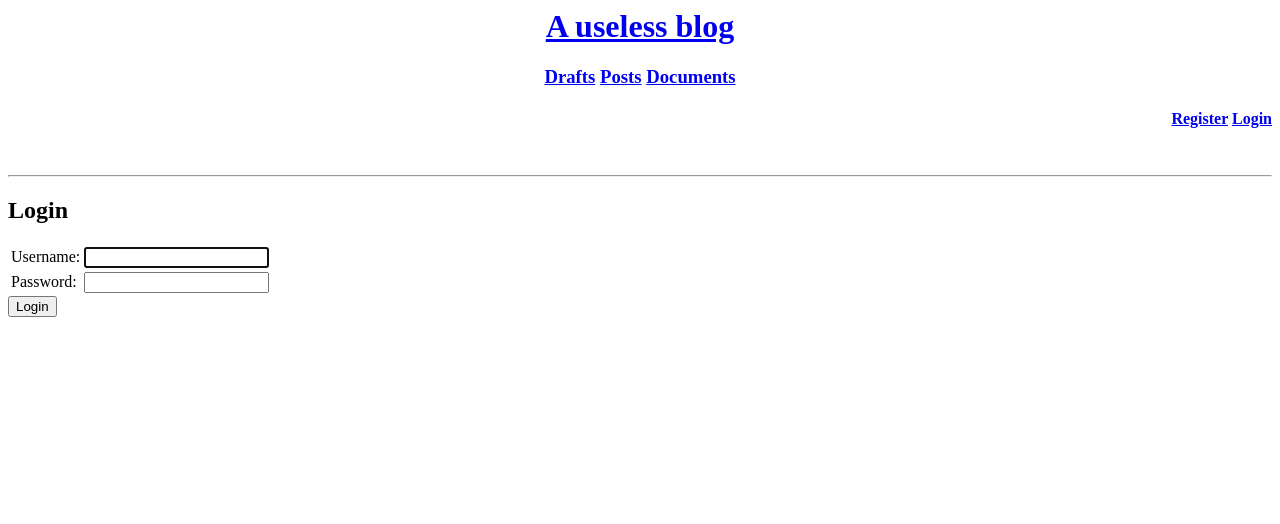
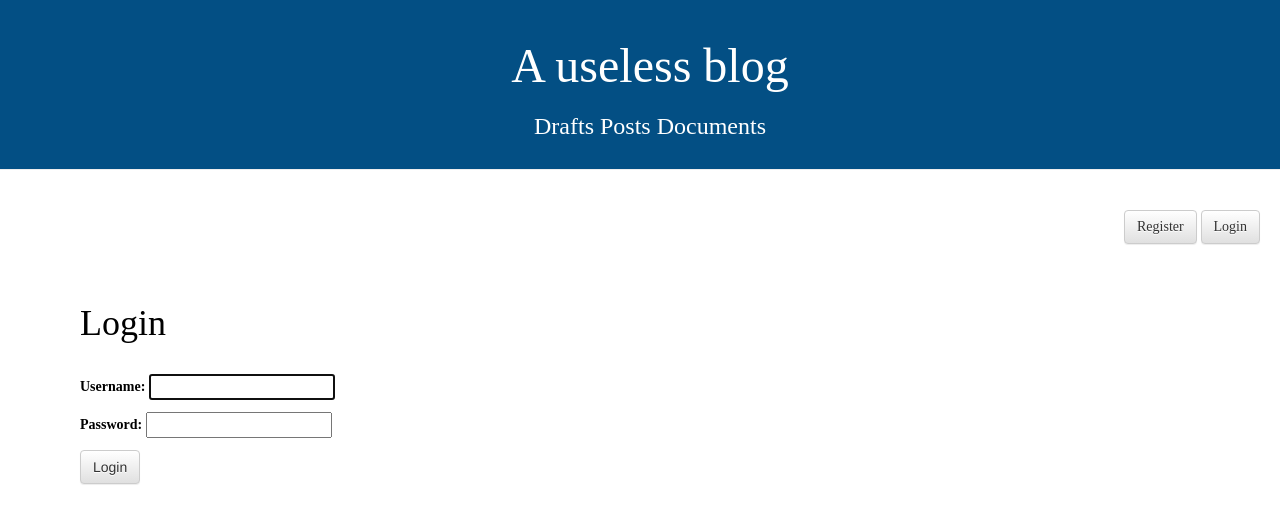
Before and after one commit to ferryale/my-first-blog, a Django app: page /accounts/login/ in a window 1280 px wide. Shown: the top 524 px of the page. Run offline with Django 3.2, Linux system fonts and the light colour scheme; some libraries are stand-ins or nearby versions.

Commit message:
Modified front-end with CSS.

```diff
--- /dev/null
+++ b/blog/static/css/blog.css
@@ -0,0 +1,70 @@
+.page-header {
+    background-color: #034F84;
+    margin-top: 0;
+    padding: 20px 20px 20px 40px;
+}
+
+.page-header h1, .page-header h1 a, .page-header h1 a:visited, .page-header h1 a:active {
+    color: #ffffff;
+    font-size: 36pt;
+    text-decoration: none;
+}
+
+.page-header h3, .page-header h3 a, .page-header h3 a:visited, .page-header h3 a:active {
+    color: #ffffff;
+    text-decoration: none;
+}
+
+.body {
+    background-color: #ffffff;
+    margin-top: 0;
+    padding: 20px 20px 20px 40px;
+}
+
+.content {
+    margin-left: 40px;
+}
+
+.comment {
+    margin: 30px 0px 20px 20px;
+}
+
+h1, h2, h3, h4, a, p {
+    font-family: 'Futura';
+    color: #000000;
+}
+
+.date p, a{
+    color: #034F84;
+}
+
+
+.text p{
+      color: #000000;
+      font-family: 'Futura';
+}
+
+.save {
+    float: right;
+}
+
+.post-form textarea, .post-form input {
+    width: 100%;
+}
+
+.top-panel, .top-panel:hover, .top-panel:visited{
+    color: #ffffff;
+    font-size: 14pt;
+}
+
+.post {
+    margin-bottom: 60px;
+}
+
+.post h1 a, .post h1 a:visited {
+    color: #000000;
+}
+
+hr {
+	border-color: #000000;
+}
--- a/blog/templates/blog/authorization_error.html
+++ b/blog/templates/blog/authorization_error.html
@@ -1,8 +1,6 @@
 {% extends 'blog/base.html' %}
 
 {% block content %}
-	<br />
-	<hr>
 	<h3>You do not have permission to perform this action.</h3>
 	<p>You can only publish, edit and remove your own posts/documents.</p>
 {% endblock %}
--- a/blog/templates/blog/base.html
+++ b/blog/templates/blog/base.html
@@ -1,33 +1,51 @@
+<!DOCTYPE html>
+
+{% load staticfiles %}
 <html>
 	<head>
 		<title>My blog</title>
+		<link rel="stylesheet" href="//maxcdn.bootstrapcdn.com/bootstrap/3.2.0/css/bootstrap.min.css">
+		<link rel="stylesheet" href="//maxcdn.bootstrapcdn.com/bootstrap/3.2.0/css/bootstrap-theme.min.css">
+		<link rel="stylesheet" href="{% static 'css/blog.css' %}">
 	</head>
 	<body>
-		<div>
-			<h1 align="center">
-				<a href = "{% url 'information' %}">A useless blog</a>
-			</h1>
-			<h3 align="center">
+
+		<div class="page-header" align="center">
+			<h1><a href = "{% url 'information' %}">A useless blog</a></h1>
+			<h3>
 				<a href = "{% url 'post_draft_list' %}">Drafts</a>
 				<a href = "{% url 'post_list' %}">Posts</a>
 				<a href = "{% url 'document_list' %}">Documents</a>
 			</h3>
-			{% if user.is_authenticated %}
-		        <p align="right">Hello {{ user.username }} (<a href = "{% url 'django.contrib.auth.views.logout' %}">Logout</a>)</p>
-		        {% endif %}
-			<h4 align="right">
+		</div>
+	    <div>
+	        <div class="body" align="right">
 				{% if user.is_authenticated %}
-				<a href = "{% url 'post_new' %}">Add post</a>
-				<a href = "{% url 'document_upload' %}">Add document</a>
-				<a href = "{% url 'auth_password_change' %}">Change password</a>
+					<div class="date"><p>Hello {{ user.username }} </p></div>
+					<p>
+					<a class="btn btn-default" href = "{% url 'auth_password_change' %}">Change password</a>
+					<a class="btn btn-default" href = "{% url 'django.contrib.auth.views.logout' %}"> Logout</a>
+					</p>
+				{% endif %}
+				{% if user.is_authenticated %}
+					<a class="btn btn-default" href = "{% url 'post_new' %}">Add post</a>
+					<a class="btn btn-default" href = "{% url 'document_upload' %}">Add document</a>
 				{% else %}
-				<a href = "{% url 'registration_register' %}">Register</a>
-				<a href = "{% url 'django.contrib.auth.views.login' %}">Login</a>
+					<a class="btn btn-default" href = "{% url 'registration_register' %}">Register</a>
+					<a class="btn btn-default" href = "{% url 'django.contrib.auth.views.login' %}">Login</a>
 				{% endif %}
-			</h4>
+		    </div>
+		</div>
 
-		</div>
-		{% block content %}
-		{% endblock %}
+			<div class="body">
+				<div class="content">
+					<div class="row">
+		       			<div class="col-md-8">
+			{% block content %}
+			{% endblock %}
+						</div>
+					</div>
+				</div>
+			</div>
 	</body>
 </html>
--- a/blog/templates/blog/information.html
+++ b/blog/templates/blog/information.html
@@ -1,8 +1,6 @@
 {% extends 'blog/base.html' %}
 
 {% block content %}
-	<br />
-	<hr>
-	<h2>Info page.</h2>
+	<h1>Info page.</h1>
 	<p>Info.</p>
 {% endblock %}
--- a/blog/templates/blog/post_edit.html
+++ b/blog/templates/blog/post_edit.html
@@ -1,9 +1,8 @@
 {% extends 'blog/base.html' %}
 
 {% block content %}
+	<h1> New post </h1>
 	<br />
-	<hr>
-	<h2> New post </h2>
 	<form method="POST" class="post-form">{% csrf_token %}
 		{{ form.as_p }}
 		<button type="submit" class="save btn btn-default">Save</button>
--- a/blog/templates/registration/login.html
+++ b/blog/templates/registration/login.html
@@ -1,26 +1,28 @@
 {% extends 'blog/base.html' %}
 
 {% block content %}
+<h1>Login</h1>
 <br />
-<hr>
-<h2>Login</h2>
 {% if form.errors %}
 <p>Your username and password didn't match. Please try again</p>
 {% endif %}
 
 <form method="post" action="{% url 'django.contrib.auth.views.login' %}">
 {% csrf_token %}
-<table>
-	<tr>
-		<td>{{ form.username.label_tag }}</td>
-		<td>{{ form.username }}</td>
-	</tr>
-	<tr>
-		<td>{{ form.password.label_tag }}</td>
-		<td>{{ form.password }}</td>
-	</tr>
-</table>
-<input type="submit" value="Login" />
+
+	<p>
+		<td> {{ form.username.label_tag }} </td>
+		<td> {{ form.username }}</td>
+	</p>
+	<p>
+		<td> {{ form.password.label_tag }} </td>
+		<td> {{ form.password }} </td>
+	</p>
+
+<!--<div style="line-height:100%;">-->
+<!--	<br>-->
+<!--</div>-->
+<button type="submit" class=" btn btn-default">Login</button>
 <input type="hidden" name="next" value="{{ next }}" />
 </form>
 
--- a/blog/templates/registration/password_change_done.html
+++ b/blog/templates/registration/password_change_done.html
@@ -1,7 +1,5 @@
 {% extends 'blog/base.html' %}
 
 {% block content %}
-<br />
-<hr>
-<h2>Password changed.</h2>
+<h1>Password changed.</h1>
 {% endblock %}
--- a/blog/templates/registration/password_change_form.html
+++ b/blog/templates/registration/password_change_form.html
@@ -1,12 +1,11 @@
 {% extends 'blog/base.html' %}
 
 {% block content %}
+<h1>Change your password</h1>
 <br />
-<hr>
-<h2>Change your password</h2>
 	<form method="post" class="form">
 	    {% csrf_token %}
 	    {{ form.as_p }}
-	    <input type="submit" value="Submit" />
+	    <button type="submit" class=" btn btn-default">Submit</button>
 	</form>
 {% endblock %}
--- a/blog/templates/registration/registration_form.html
+++ b/blog/templates/registration/registration_form.html
@@ -1,12 +1,11 @@
 {% extends 'blog/base.html' %}
 
 {% block content %}
+<h1>Register your account</h1>
 <br />
-<hr>
-<h2>Register your account</h2>
 	<form method="post" class="form">
 	    {% csrf_token %}
 	    {{ form.as_p }}
-	    <input type="submit" value="Submit" />
+	    <button type="submit" class=" btn btn-default">Submit</button>
 	</form>
 {% endblock %}
```
Also changed, not shown: blog/templates/blog/document_list.html (+4 -4 lines), blog/templates/blog/document_upload.html (+4 -4 lines), blog/templates/blog/post_detail.html (+16 -17 lines), blog/templates/blog/post_draft_list.html (+10 -6 lines), blog/templates/blog/post_list.html (+11 -4 lines).
